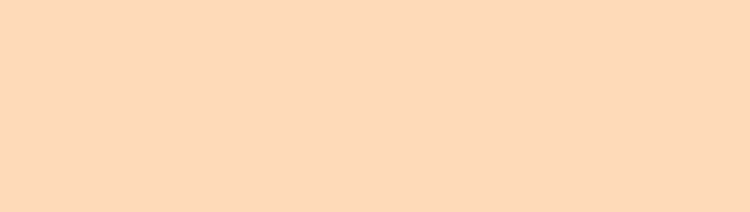
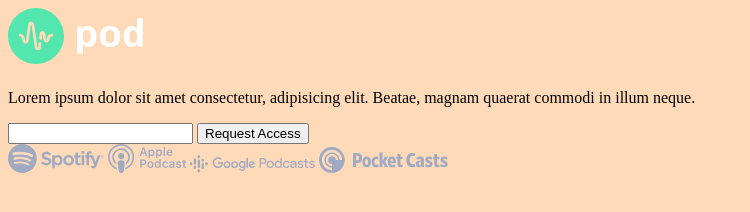
Before and after one commit to Chris-Agnew/podcast-spotify-api, a plain HTML site: page index.html in a window 1280 px wide. Shown: the whole page, without its empty margins (0-750 px from the left). Drawn offline with Linux system fonts and the light colour scheme.

Commit message:
ADD: stucture and content

```diff
--- a/index.html
+++ b/index.html
@@ -8,6 +8,29 @@
     <title>pod</title>
   </head>
   <body>
+    <div class="container">
+      <div class="main-content">
+        <img src="./images/logo.svg" alt="" />
+        <div class="content">
+          <h1></h1>
+          <p>
+            Lorem ipsum dolor sit amet consectetur, adipisicing elit. Beatae,
+            magnam quaerat commodi in illum neque.
+          </p>
+          <div class="input">
+            <input type="email" />
+            <button>Request Access</button>
+          </div>
+          <div class="images">
+            <img src="./images/spotify.svg" alt="" />
+            <img src="./images/apple-podcast.svg" alt="" />
+            <img src="./images/google-podcasts.svg" alt="" />
+            <img src="./images/pocket-casts.svg" alt="" />
+          </div>
+        </div>
+      </div>
+      <div class="image-content"></div>
+    </div>
     <script src="index.js"></script>
   </body>
 </html>
```
